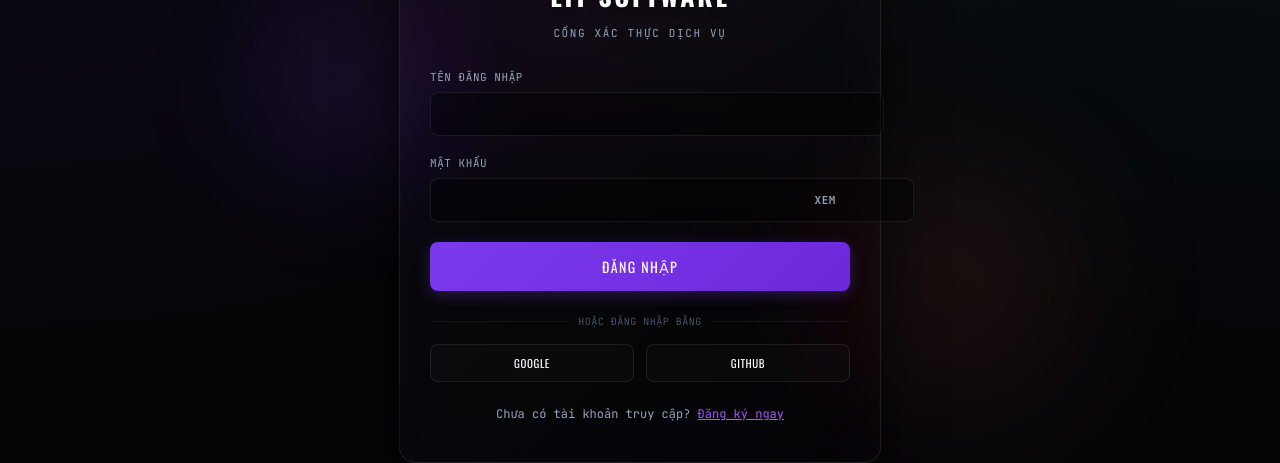
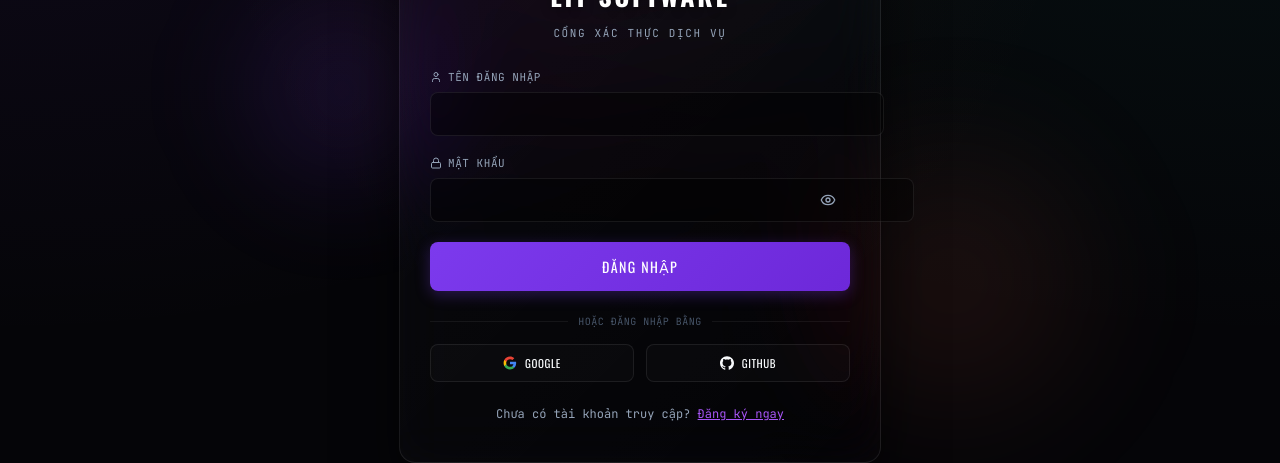
Before and after one commit to LIT2451/SOFTWARE, a Next.js app in the folder portal/: page / in a window 1280 px wide. Shown: the part 226-689 px from the top of the page. Built offline with nearby package versions, Linux system fonts and the light colour scheme.

Commit message:
Add Lucide icon library support to form labels and replace text login buttons with official Google and GitHub SVG icons

```diff
--- a/portal/src/app/components/Auth.tsx
+++ b/portal/src/app/components/Auth.tsx
@@ -2,6 +2,7 @@
 
 import React, { useState } from "react";
 import { useToast } from "./Toast";
+import { Eye, EyeOff, User, Mail, Lock } from "lucide-react";
 
 interface AuthProps {
   onLoginSuccess: (token: string, username: string, role: string) => void;
@@ -13,14 +14,11 @@
   const [password, setPassword] = useState("");
   const [email, setEmail] = useState("");
   const [loading, setLoading] = useState(false);
-  const [showPassword, setShowPassword] = useState(false); // Toggle show/hide password
+  const [showPassword, setShowPassword] = useState(false);
   const { showToast } = useToast();
 
   const handleOAuthLogin = async (provider: string) => {
     showToast(`Đang kết nối để xác thực bằng tài khoản ${provider === "google" ? "Google" : "GitHub"}...`, "info");
-
-    // Giả lập nhận mã OAuth Token từ cửa sổ xác thực của nhà cung cấp
-    // Ở môi trường triển khai thực tế, đoạn này sẽ mở Popup OAuth URL
     const mockToken = "mock_" + provider + "_oauth_token_2026";
 
     setLoading(true);
@@ -169,13 +167,18 @@
         <form onSubmit={handleSubmit} style={{ display: "flex", flexDirection: "column", gap: "20px" }}>
           <div>
             <label style={{
-              display: "block",
+              display: "flex",
+              alignItems: "center",
+              gap: "6px",
               fontSize: "11px",
               color: "#94a3b8",
               marginBottom: "8px",
               textTransform: "uppercase",
               letterSpacing: "0.05em"
-            }}>Tên đăng nhập</label>
+            }}>
+              <User size={12} />
+              Tên đăng nhập
+            </label>
             <input
               type="text"
               value={username}
@@ -198,13 +201,18 @@
           {isRegister && (
             <div>
               <label style={{
-                display: "block",
+                display: "flex",
+                alignItems: "center",
+                gap: "6px",
                 fontSize: "11px",
                 color: "#94a3b8",
                 marginBottom: "8px",
                 textTransform: "uppercase",
                 letterSpacing: "0.05em"
-              }}>Địa chỉ Email</label>
+              }}>
+                <Mail size={12} />
+                Địa chỉ Email
+              </label>
               <input
                 type="email"
                 value={email}
@@ -227,13 +235,18 @@
 
           <div>
             <label style={{
-              display: "block",
+              display: "flex",
+              alignItems: "center",
+              gap: "6px",
               fontSize: "11px",
               color: "#94a3b8",
               marginBottom: "8px",
               textTransform: "uppercase",
               letterSpacing: "0.05em"
-            }}>Mật khẩu</label>
+            }}>
+              <Lock size={12} />
+              Mật khẩu
+            </label>
             <div style={{ position: "relative" }}>
               <input
                 type={showPassword ? "text" : "password"}
@@ -252,7 +265,6 @@
                 }}
                 required
               />
-              {/* Show/Hide password switch */}
               <span
                 onClick={() => setShowPassword(!showPassword)}
                 style={{
@@ -262,14 +274,13 @@
                   transform: "translateY(-50%)",
                   cursor: "pointer",
                   color: "#94a3b8",
-                  fontSize: "11px",
-                  userSelect: "none",
-                  textTransform: "uppercase",
-                  fontWeight: "bold",
-                  letterSpacing: "0.05em"
+                  display: "flex",
+                  alignItems: "center",
+                  justifyContent: "center",
+                  userSelect: "none"
                 }}
               >
-                {showPassword ? "Ẩn" : "Xem"}
+                {showPassword ? <EyeOff size={16} /> : <Eye size={16} />}
               </span>
             </div>
           </div>
@@ -312,7 +323,7 @@
           <div style={{ flex: 1, height: "1px", backgroundColor: "rgba(255,255,255,0.06)" }} />
         </div>
 
-        {/* Google & GitHub OAuth Buttons */}
+        {/* Google & GitHub OAuth Buttons with SVG Logo */}
         <div style={{ display: "grid", gridTemplateColumns: "1fr 1fr", gap: "12px", marginBottom: "10px" }}>
           <button
             onClick={() => handleOAuthLogin("google")}
@@ -328,11 +339,23 @@
               letterSpacing: "0.05em",
               textTransform: "uppercase",
               cursor: "pointer",
+              display: "flex",
+              alignItems: "center",
+              justifyContent: "center",
+              gap: "8px",
               transition: "background-color 0.2s"
             }}
           >
+            {/* Google SVG Logo */}
+            <svg width="14" height="14" viewBox="0 0 24 24" fill="none" xmlns="http://www.w3.org/2000/svg">
+              <path d="M22.56 12.25c0-.78-.07-1.53-.2-2.25H12v4.26h5.92c-.26 1.37-1.04 2.53-2.21 3.31v2.77h3.57c2.08-1.92 3.28-4.74 3.28-8.09z" fill="#4285F4"/>
+              <path d="M12 23c2.97 0 5.46-.98 7.28-2.66l-3.57-2.77c-.98.66-2.23 1.06-3.71 1.06-2.86 0-5.29-1.93-6.16-4.53H2.18v2.84C3.99 20.53 7.7 23 12 23z" fill="#34A853"/>
+              <path d="M5.84 14.09c-.22-.66-.35-1.36-.35-2.09s.13-1.43.35-2.09V7.06H2.18C1.43 8.55 1 10.22 1 12s.43 3.45 1.18 4.94l3.66-2.85z" fill="#FBBC05"/>
+              <path d="M12 5.38c1.62 0 3.06.56 4.21 1.64l3.15-3.15C17.45 2.09 14.97 1 12 1 7.7 1 3.99 3.47 2.18 7.06l3.66 2.85c.87-2.6 3.3-4.53 6.16-4.53z" fill="#EA4335"/>
+            </svg>
             Google
           </button>
+
           <button
             onClick={() => handleOAuthLogin("github")}
             disabled={loading}
@@ -347,9 +370,17 @@
               letterSpacing: "0.05em",
               textTransform: "uppercase",
               cursor: "pointer",
+              display: "flex",
+              alignItems: "center",
+              justifyContent: "center",
+              gap: "8px",
               transition: "background-color 0.2s"
             }}
           >
+            {/* GitHub SVG Logo */}
+            <svg width="14" height="14" viewBox="0 0 24 24" fill="currentColor" xmlns="http://www.w3.org/2000/svg">
+              <path d="M12 .297c-6.63 0-12 5.373-12 12 0 5.303 3.438 9.8 8.205 11.385.6.113.82-.258.82-.577 0-.285-.01-1.04-.015-2.04-3.338.724-4.042-1.61-4.042-1.61C4.422 18.07 3.633 17.7 3.633 17.7c-1.087-.744.084-.729.084-.729 1.205.084 1.838 1.236 1.838 1.236 1.07 1.835 2.809 1.305 3.495.998.108-.776.417-1.305.76-1.605-2.665-.3-5.466-1.332-5.466-5.93 0-1.31.465-2.38 1.235-3.22-.135-.303-.54-1.523.105-3.176 0 0 1.005-.322 3.3 1.23.96-.267 1.98-.399 3-.405 1.02.006 2.04.138 3 .405 2.28-1.552 3.285-1.23 3.285-1.23.645 1.653.24 2.873.12 3.176.765.84 1.23 1.91 1.23 3.22 0 4.61-2.805 5.625-5.475 5.92.42.36.81 1.096.81 2.22 0 1.606-.015 2.896-.015 3.286 0 .315.21.69.825.57C20.565 22.092 24 17.592 24 12.297c0-6.627-5.373-12-12-12"/>
+            </svg>
             GitHub
           </button>
         </div>
```
